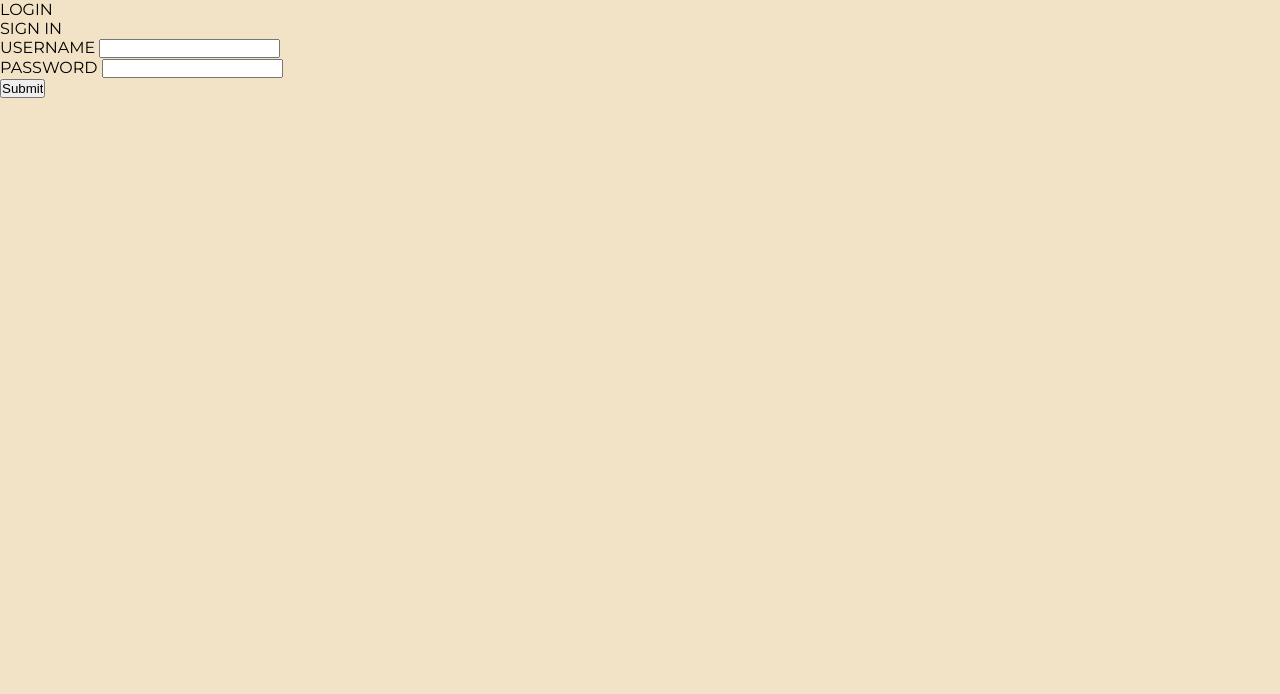
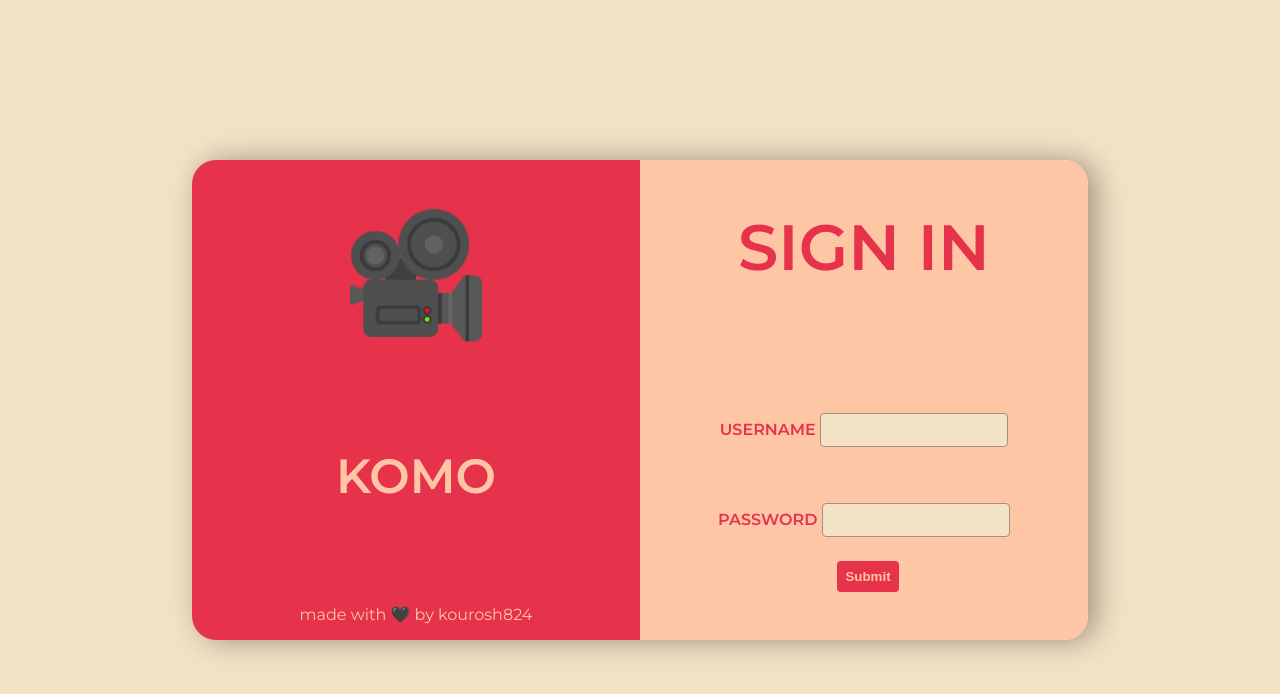
Before and after one commit to kourosh824/komo, a React (Create React App) app: page / in a window 1280 px wide. Shown: the top 694 px of the page. Built offline with nearby package versions, Linux system fonts and the light colour scheme.

Commit message:
Added style sheets for the login page

```diff
--- a/src/pages/LoginPage.js
+++ b/src/pages/LoginPage.js
@@ -62,9 +62,8 @@ const LoginPage = () => {
 
     // JSX code for the login form
     const renderForm = (
-        <div
-        className={pageStyles['login-form']}>
         <form
+        className={pageStyles['login-form']}
         onSubmit={handleSubmit}>
             <div
             className={pageStyles['login-form__input']}>
@@ -90,14 +89,28 @@ const LoginPage = () => {
                 type="submit" />
             </div>
         </form>
-        </div>
     );
 
     const navigate = useNavigate();
 
     return (
         <div
-        className={pageStyles['login']}>login
+        className={pageStyles['login']}>
+            <div
+            className={pageStyles['login__back']}>
+                <p
+                className={pageStyles['login__logo']}>
+                    🎥
+                </p>
+                <p
+                className={pageStyles['login__logo-title']}>
+                    KOMO
+                </p>
+                <p
+                className={pageStyles['login__credits']}>
+                    made with 🖤️ by kourosh824
+                </p>
+            </div>
             <div
             className={pageStyles['login__container']}>
                 <div
--- a/src/styles/login.module.css
+++ b/src/styles/login.module.css
@@ -0,0 +1,120 @@
+@keyframes hover-effect {
+    from {box-shadow: none;}
+    to {
+        box-shadow: 1vh .1vh 30px var(--medi-col);
+        scale: 1.05;
+    }
+}
+
+@keyframes hover-effect-no-scale {
+    from {box-shadow: none;}
+    to {
+        box-shadow: 1vh .1vh 30px var(--medi-col);
+    }
+}
+
+.login {
+    position: fixed;
+    transform: translate(-50%, -50%);
+    top: 50%;
+    left: 50%;
+    width: 70%;
+    height: 60%;
+    display: flex;
+    border-radius: 3vh;
+    box-shadow: 1vh .1vh 30px var(--medi-col);
+}
+
+.login__back, .login__container {
+    width: 50%;
+    display: flex;
+    flex-direction: column;
+    align-items: center;
+    justify-content: space-between;
+}
+
+.login__back {
+    background-color: var(--dark-col);
+    color: var(--prim-col);
+    border-radius: 3vh 0vh 0vh 3vh;
+    cursor: pointer;
+}
+
+.login__container {
+    background-color: var(--prim-col);
+    color: var(--dark-col);
+    border-radius: 0vh 3vh 3vh 0vh;
+    display: flex;
+    justify-content: space-around;
+    align-items: center;
+}
+
+.login__logo {
+    font-size: 15vh;
+    margin-top: 5vh;
+}
+
+.login__logo-title {
+    font-size: 6vh;
+    font-weight: bold;
+}
+
+.login__credits {
+    text-transform: lowercase;
+    text-align: center;
+    margin-bottom: 2vh;
+}
+
+.login-form {
+    display: flex;
+    flex-direction: column;
+    justify-content: center;
+    align-items: center;
+}
+
+.login__title {
+    font-weight: bold;
+    font-size: 8vh;
+}
+
+.login-form__input {
+    text-align: center;
+    margin: 3vh;
+    font-weight: bold;
+}
+
+.login-form__input input {
+    background-color: var(--lite-col);
+    border: .1vh solid var(--medi-col);
+    border-radius: .5vh;
+    text-transform: uppercase;
+    font-family: 'Montserrat';
+    padding: 1vh;
+    margin-top: 1vh;
+    color: var(--dark-col);
+    font-weight: bolder;
+}
+
+.login-form__input input:focus {
+    outline: none;
+    animation-name: hover-effect-no-scale;
+    animation-duration: .5s;
+    animation-fill-mode: forwards;
+}
+
+.login-form__submit input {
+    font-weight: bolder;
+    padding: 1vh;
+    margin-left: 1vh;
+    background-color: var(--dark-col);
+    border: none;
+    border-radius: .5vh;
+    color: var(--prim-col);
+    cursor: pointer;
+}
+
+.login-form__submit input:hover {
+    animation-name: hover-effect;
+    animation-duration: .5s;
+    animation-fill-mode: forwards;
+}
```
Lines whose indentation alone changed are shown as unchanged.
